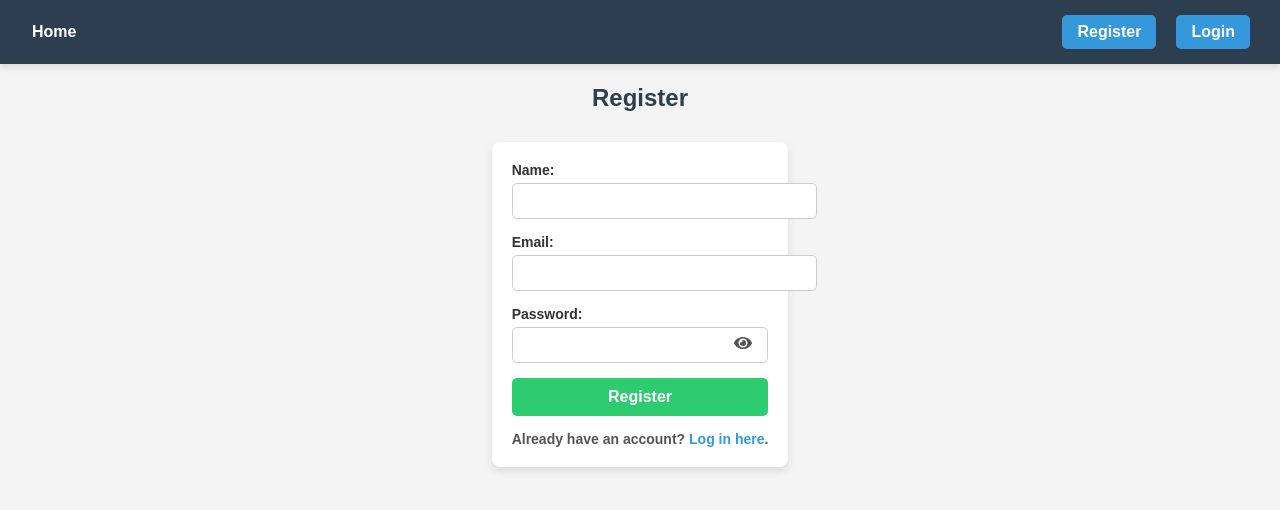
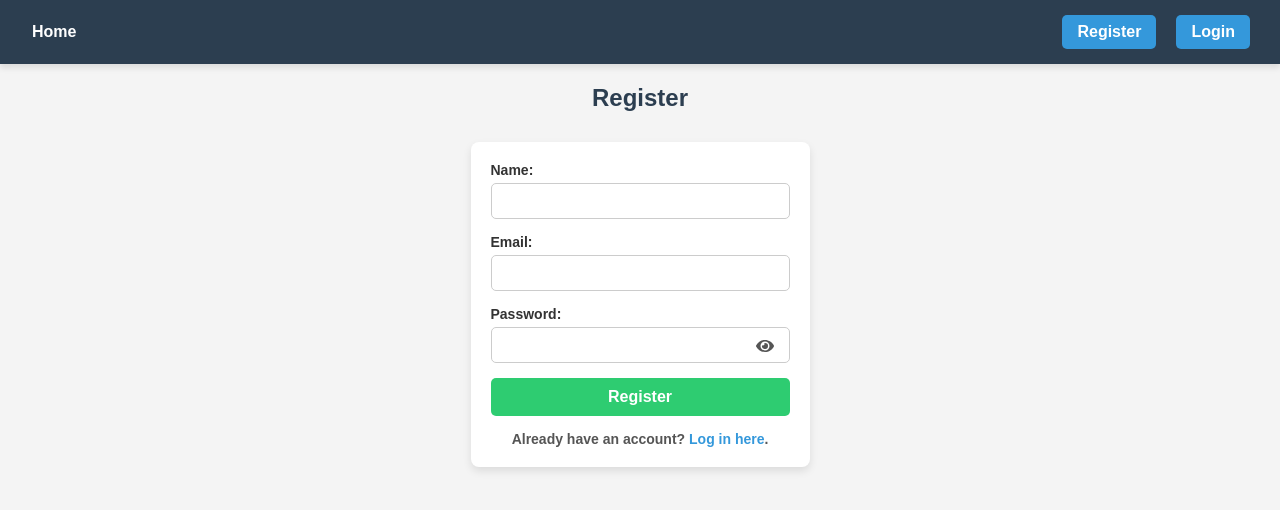
Before and after one commit to YevheniiaZalevska/phonebook, a React (Vite) app: page /register in a window 1280 px wide. Shown: the top 510 px of the page. Built offline with nearby package versions, Linux system fonts and the light colour scheme.

Commit message:
update styles

```diff
--- a/src/components/RegistrationForm/RegistrationForm.module.css
+++ b/src/components/RegistrationForm/RegistrationForm.module.css
@@ -3,7 +3,6 @@
     flex-direction: column;
     gap: 15px;
     padding: 20px;
-    max-width: 400px;
     margin: 30px auto;
     background: #ffffff;
     border-radius: 8px;
@@ -20,13 +19,12 @@
 }
 
 .input {
-    width: 100%;
     padding: 8px 35px 8px 12px;
-    /* Увеличиваем отступ под иконку */
     border: 1px solid #ccc;
     border-radius: 5px;
     font-size: 16px;
     transition: border-color 0.3s ease-in-out, box-shadow 0.3s ease-in-out;
+    min-width: 250px;
 }
 
 .input:focus {
@@ -49,6 +47,7 @@
     cursor: pointer;
     font-size: 18px;
     color: #555;
+    margin-top: 6px;
 }
 
 .togglePassword:hover {
--- a/src/pages/HomePage/HomePage.module.css
+++ b/src/pages/HomePage/HomePage.module.css
@@ -3,9 +3,7 @@
     flex-direction: column;
     align-items: center;
     justify-content: center;
-    height: 100vh;
     padding: 20px;
-    background: linear-gradient(135deg, #3498db, #2ecc71);
     color: #ffffff;
     text-align: center;
 }
--- a/src/pages/LoginPage/LoginPage.module.css
+++ b/src/pages/LoginPage/LoginPage.module.css
@@ -4,3 +4,19 @@ h2 {
     color: #2c3e50;
     margin-bottom: 20px;
 }
+
+@keyframes fadeIn {
+    from {
+        opacity: 0;
+        transform: translateY(-20px);
+    }
+
+    to {
+        opacity: 1;
+        transform: translateY(0);
+    }
+}
+
+.container {
+    animation: fadeIn 0.6s ease-in-out;
+}
--- a/src/pages/RegistrationPage/RegistrationPage.module.css
+++ b/src/pages/RegistrationPage/RegistrationPage.module.css
@@ -1,3 +1,19 @@
+@keyframes fadeIn {
+    from {
+        opacity: 0;
+        transform: translateY(-20px);
+    }
+
+    to {
+        opacity: 1;
+        transform: translateY(0);
+    }
+}
+
+.container {
+    animation: fadeIn 0.6s ease-in-out;
+}
+
 h2 {
     font-size: 24px;
     font-weight: bold;
```
